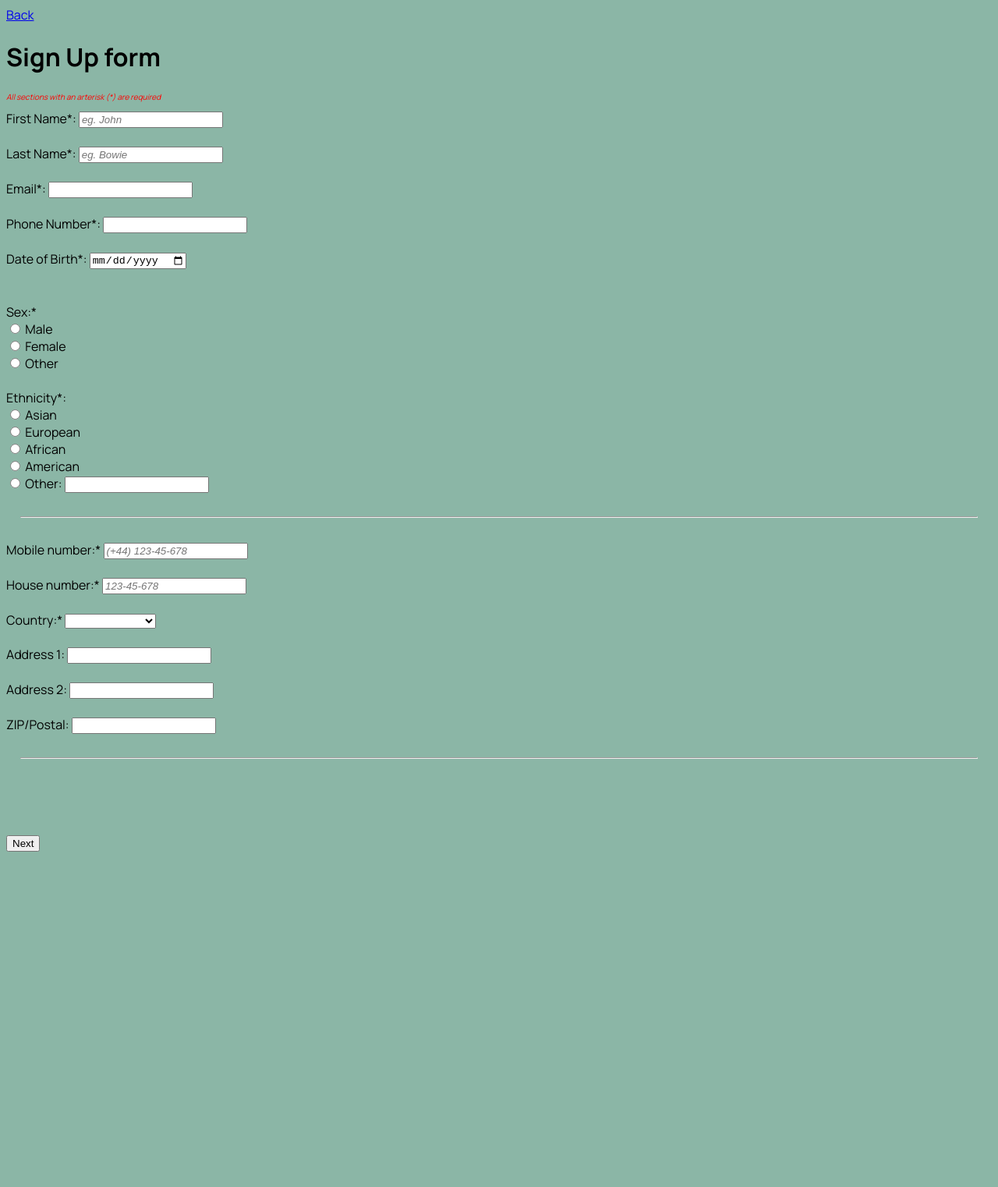
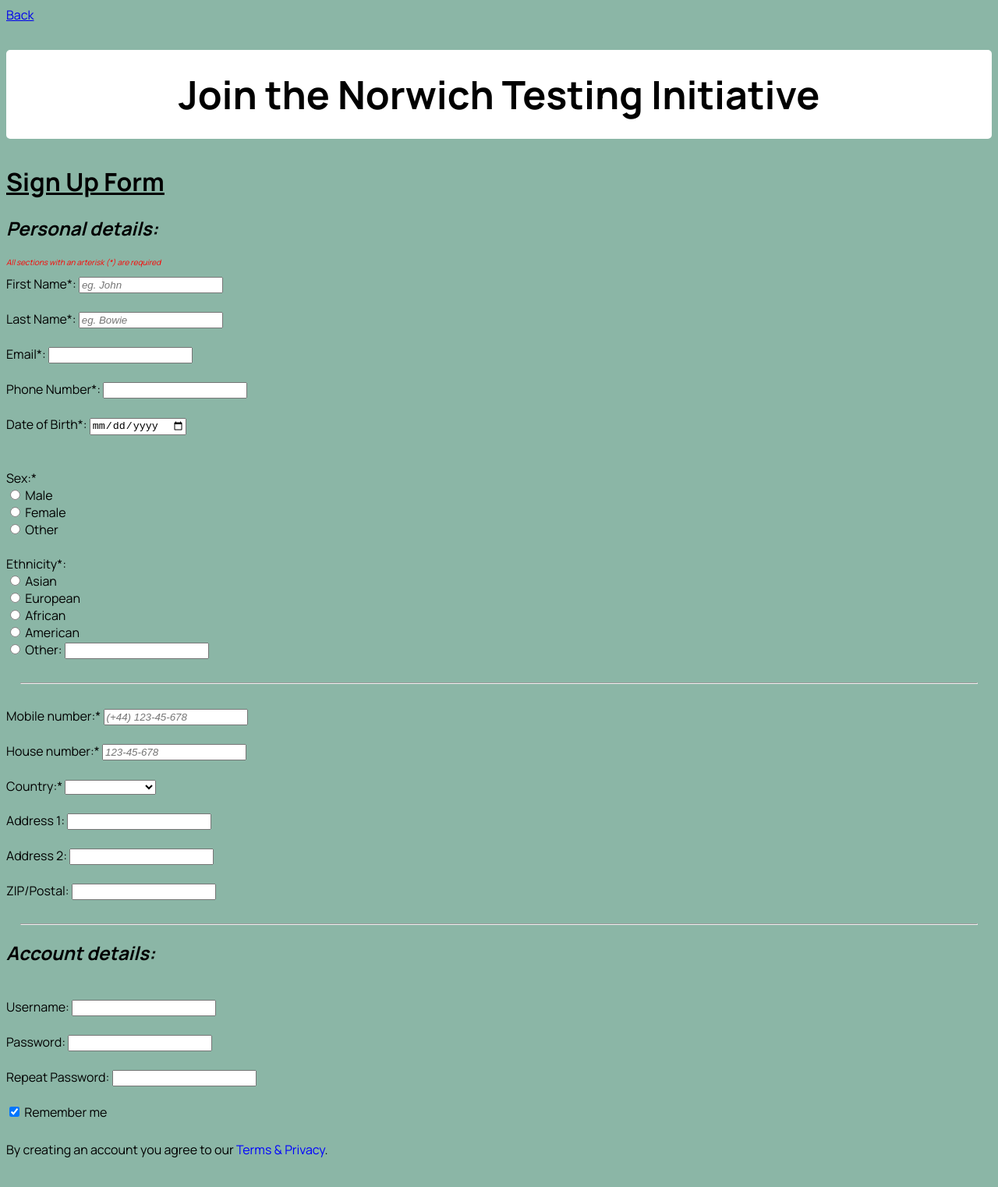
Before and after one commit to oriyash/webdev-coursework-2, a website: page public/Signnup.html in a window 1280 px wide. Shown: the top 1522 px of the page at 78% size. Before the commit the page ends 1100 px from the top, so only its background shows below. Drawn offline with Linux system fonts and the light colour scheme.

Commit message:
sign up and css changes

```diff
--- a/public/Signnup.html
+++ b/public/Signnup.html
@@ -1,14 +1,28 @@
 <!DOCTYPE html>
 <html>
+
+    <html lang="en">
 <head>
+    <meta charset="UTF-8">
+    <meta name="viewport" content="width=device-width, initial-scale=1.0">
     <link rel="stylesheet" href="css/style.css">
+
     <title>Sign Up form</title>
+
+
 </head>
+
+<div>
+    <form>
 <body>
 
     <a href="index.html">Back</a>
 
-    <h1>Sign Up form</h1>
+    <h1 id="mainTitle">Join the Norwich Testing Initiative</h1>
+
+    <h1> <u>Sign Up Form</u></h1>
+
+    <h2 id="h2">Personal details:</h2>
 
     <p id="requiredarterisk">All sections with an arterisk (*) are required</p>
 
@@ -114,30 +128,45 @@
 
       <hr style="width: 97%;">
 
+     </div>
 
+     <h2 id="h2">Account details:</h2>
 
+     <br>
 
+     <form action="action_page.php">
+        <div id="usrnameNpsswd">
+
+          <label for="username">Username:</label>
+          <input type="text"  name="email" required>
           <br><br>
 
+          <label for="psw">Password:</label>
+          <input type="password" name="psw" required>
+          <br><br>
+
+          <label for="psw-repeat">Repeat Password:</label>
+          <input type="password" name="psw-repeat" required>
+          <br><br>
+
+          <label>
+            <input type="checkbox" checked="checked" name="remember" style="margin-bottom:15px"> Remember me
+          </label>
+
+          <p>By creating an account you agree to our <a style="color:blue">Terms & Privacy</a>.</p>
 
 
         </div>
-    </div>
-
+      </form>
 
 
 <br>
 <br>
 
+<form>
+<button type="submit" id="register">Register</button> &nbsp;
+<span id="account"> Already have an account? <a href="/login.html" id="registerbutton">Click here</a></span>
 
-
-<form action="/action_page.php" method="get">
-    <button type="submit" formaction="index.html">Next</button>
+<br><br>
     </form>
-
-
-
-    </form>
-
-</body>
-</html>
+    </div>
--- a/public/css/style.css
+++ b/public/css/style.css
@@ -94,3 +94,25 @@ footer {
 ::placeholder {
     font-style: italic;
 }
+
+#registerbutton, #account {
+font-size: small;
+}
+
+#mainTitle {
+    background: white;
+    padding: 20px;
+    border-radius:5px;
+    border: 3px solid white;
+    margin-bottom: px;
+}
+
+#h2 {
+    font-style: italic;
+}
+
+@media screen and (max-width: 300px) {
+    #usrnameNpsswd {
+      width: 100%;
+    }
+  }
```
Lines whose indentation alone changed are shown as unchanged.
